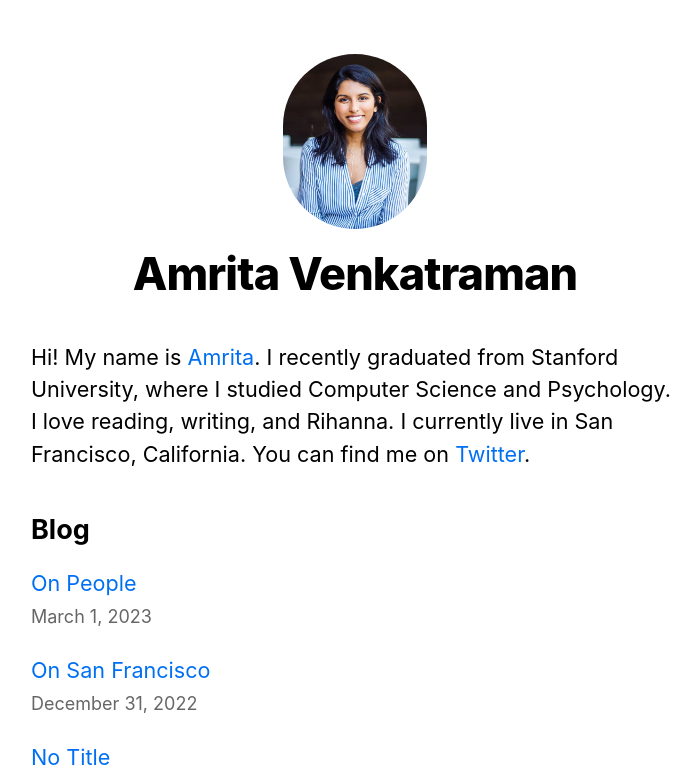
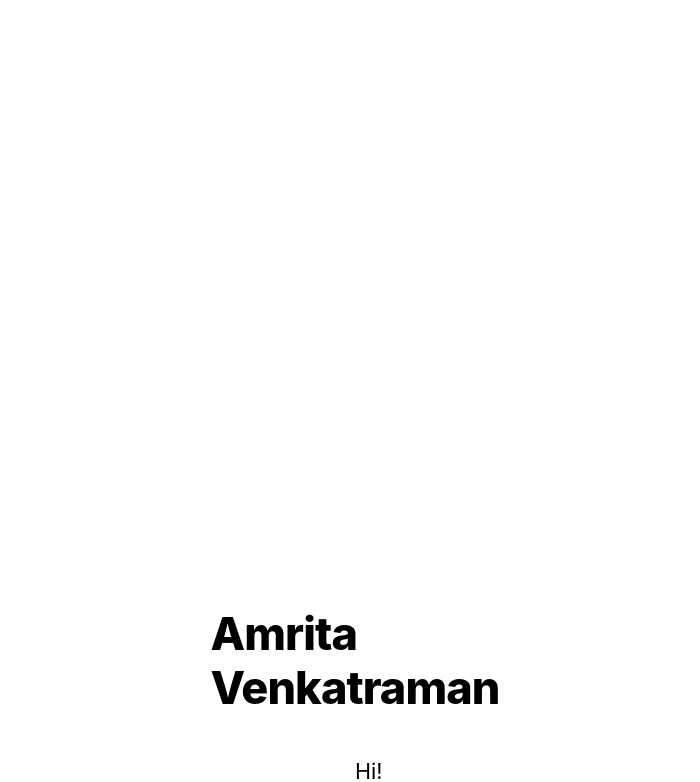
Before and after one commit to iamrita/personalwebsite, a Next.js app: page / in a window 1280 px wide. Shown: the top 782 px of the page, without its empty margins (285-985 px from the left). Built offline with nearby package versions, Linux system fonts and the light colour scheme.

Commit message:
changing paddign

```diff
--- a/components/layout.module.css
+++ b/components/layout.module.css
@@ -1,7 +1,6 @@
-
 .container {
     max-width: 36rem;
-    padding: 20 rem;
+    padding: 20rem;
     margin: 3rem auto 6rem;
 }
 
```
